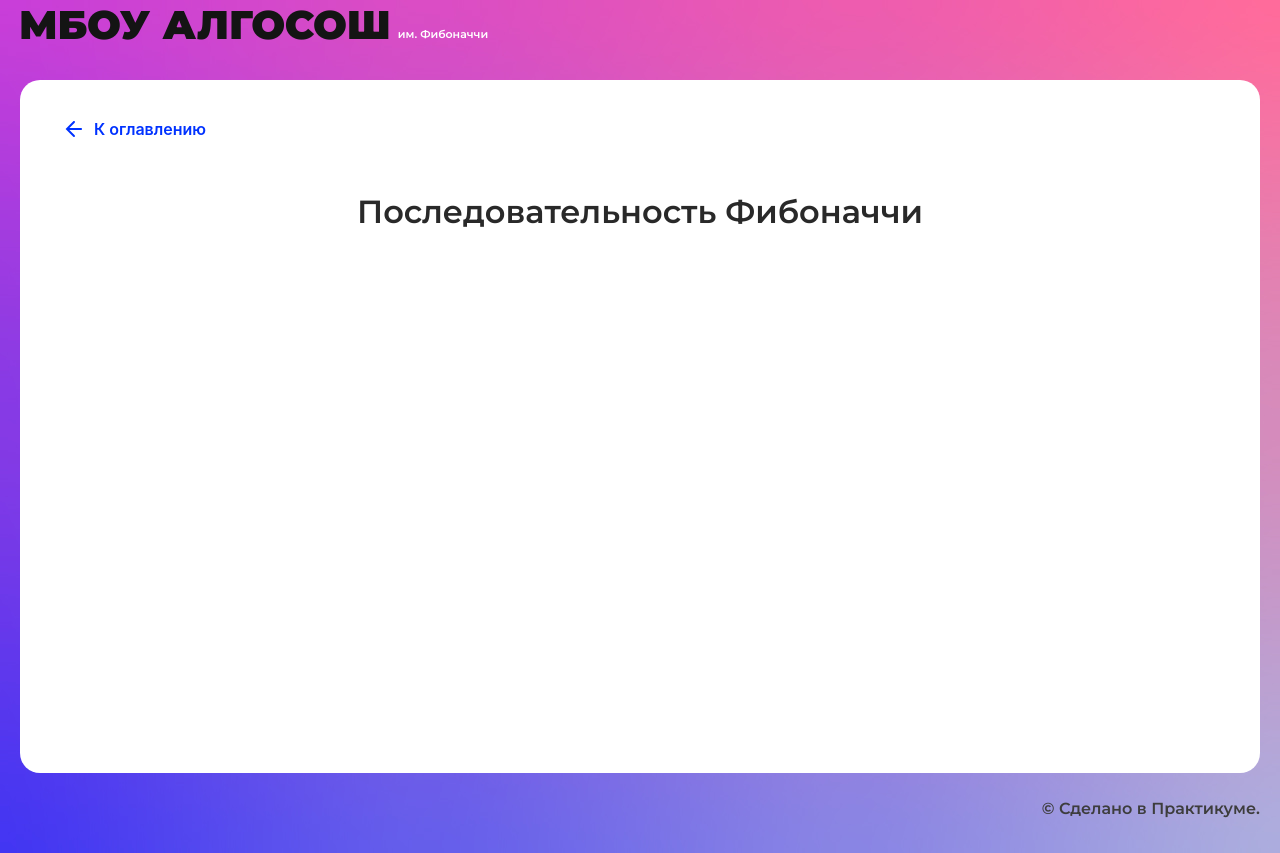
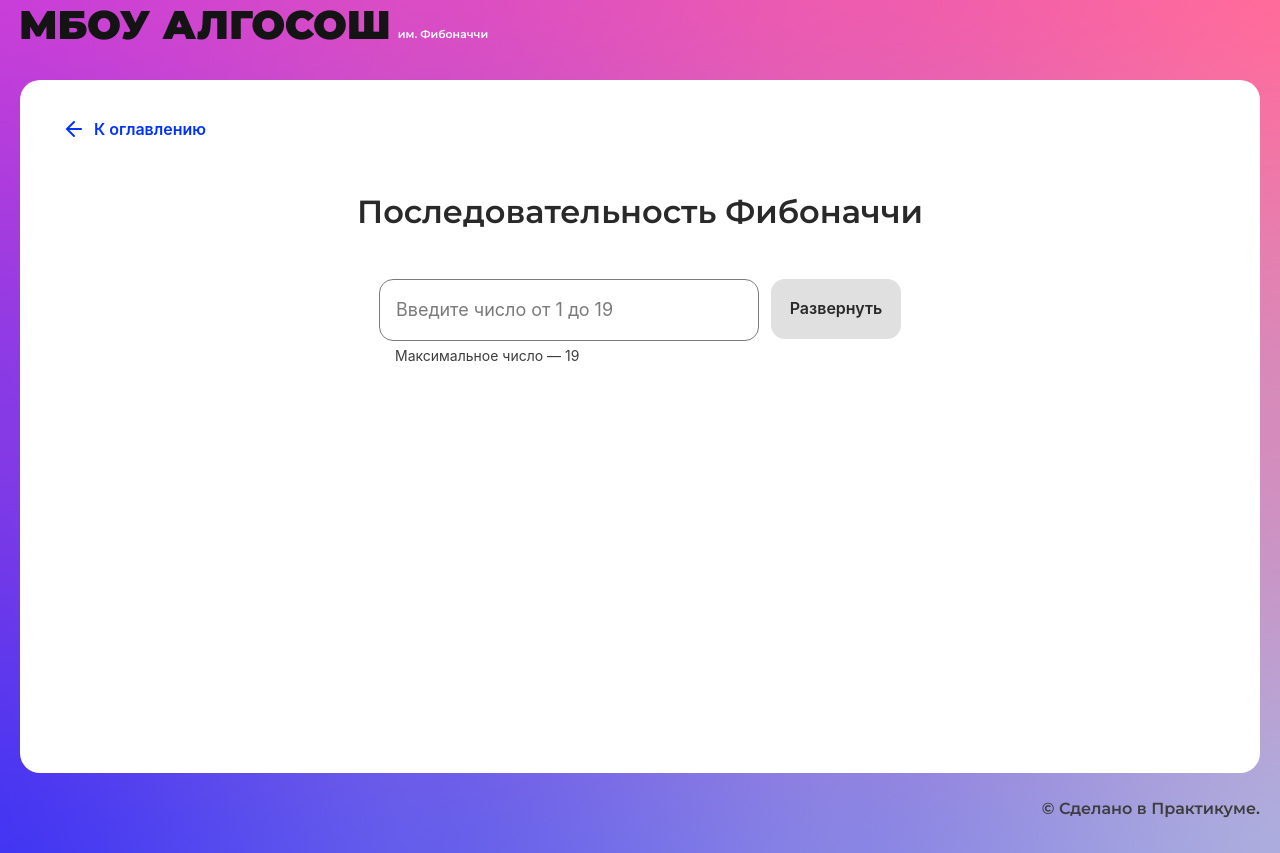
Before and after one commit to SergeiKachenia/algososh, a React (Create React App) app: page /fibonacci in a window 1280 px wide. Built offline with nearby package versions, Linux system fonts and the light colour scheme.

Commit message:
feat:fibonacci

```diff
--- /dev/null
+++ b/src/components/fibonacci-page/fibonacci-page.module.css
@@ -0,0 +1,21 @@
+.fibList {
+    list-style-type: none;
+    margin: 0 auto;
+    margin-top: 120px;
+    padding: 0;
+    display: flex;
+    flex-wrap: wrap;
+    justify-content: center;
+    align-items: center;
+    align-content: flex-start;
+    column-gap: 16px;
+    row-gap: 48px;
+    width: 944px;
+}
+
+.form {
+    display: flex;
+    max-width: 522px;
+    gap: 12px;
+    margin: 0 auto;
+}
--- a/src/components/fibonacci-page/fibonacci-page.tsx
+++ b/src/components/fibonacci-page/fibonacci-page.tsx
@@ -1,10 +1,64 @@
-import React from "react";
+import React, { useState } from "react";
 import { SolutionLayout } from "../ui/solution-layout/solution-layout";
+import { SHORT_DELAY_IN_MS } from "../../constants/delays";
+import { delay } from "../../utils/utils";
+import { Button } from "../ui/button/button";
+import { Circle } from "../ui/circle/circle";
+import { Input } from "../ui/input/input";
+import styles from "./fibonacci-page.module.css";
 
 export const FibonacciPage: React.FC = () => {
+  const [inputValue, setInputValue] = useState<number>();
+  const [arrNumbers, setArrNumbers] = useState<number[]>([]);
+  const [isLoading, setIsLoading] = useState<boolean>(false);
+
+  const renderFib = async () => {
+    setInputValue(0);
+    setIsLoading(true);
+      let arr: number[] = [0, 1];
+      if (inputValue) {
+      for (let i = 2; i < inputValue + 2; i++) {
+        arr.push(arr[i - 2] + arr[i - 1]);
+      }
+    }
+      let slicedArr = arr.slice(1);
+    const fiboCopy = [...slicedArr];
+    const cycleArr: number[] = [];
+    for (let elem of fiboCopy) {
+      await delay(SHORT_DELAY_IN_MS);
+      cycleArr.push(elem);
+      setArrNumbers([...cycleArr]);
+    }
+    setIsLoading(false);
+  };
+
   return (
     <SolutionLayout title="Последовательность Фибоначчи">
-
+      <form className={styles.form}>
+        <Input
+          placeholder="Введите число от 1 до 19"
+          min={1}
+          isFib={true}
+          value={inputValue || ""}
+          onChange={(e: React.FormEvent<HTMLInputElement>) =>
+            setInputValue(Number(e.currentTarget.value.replace(/[^0-9]/g, "")))
+          }
+          isLimitText={true}
+          max={19}
+        />
+        <Button
+          disabled={inputValue ? inputValue > 19 : true}
+          isLoader={isLoading}
+          text="Развернуть"
+          type="submit"
+          onClick={() => inputValue && renderFib()}
+        />
+      </form>
+      <ul className={styles.fibList}>
+        {arrNumbers.map((num, index) => {
+          return <Circle letter={num.toString()} key={index} index={index} />;
+        })}
+      </ul>
     </SolutionLayout>
   );
 };
--- a/src/components/ui/input/input.tsx
+++ b/src/components/ui/input/input.tsx
@@ -5,6 +5,7 @@ interface InputProps extends React.HTMLProps<HTMLInputElement> {
   placeholder?: string;
   extraClass?: string;
   isLimitText?: boolean;
+  isFib?: boolean;
 }
 
 export const Input: React.FC<InputProps> = ({
@@ -13,11 +14,12 @@ export const Input: React.FC<InputProps> = ({
   type = "text",
   maxLength,
   max,
+  isFib,
   isLimitText = false,
   ...rest
 }) => {
   const limitText =
-    type === "text"
+    type === "text" && !isFib
       ? `Максимум — ${maxLength} символа`
       : `Максимальное число — ${max}`;
 
```
